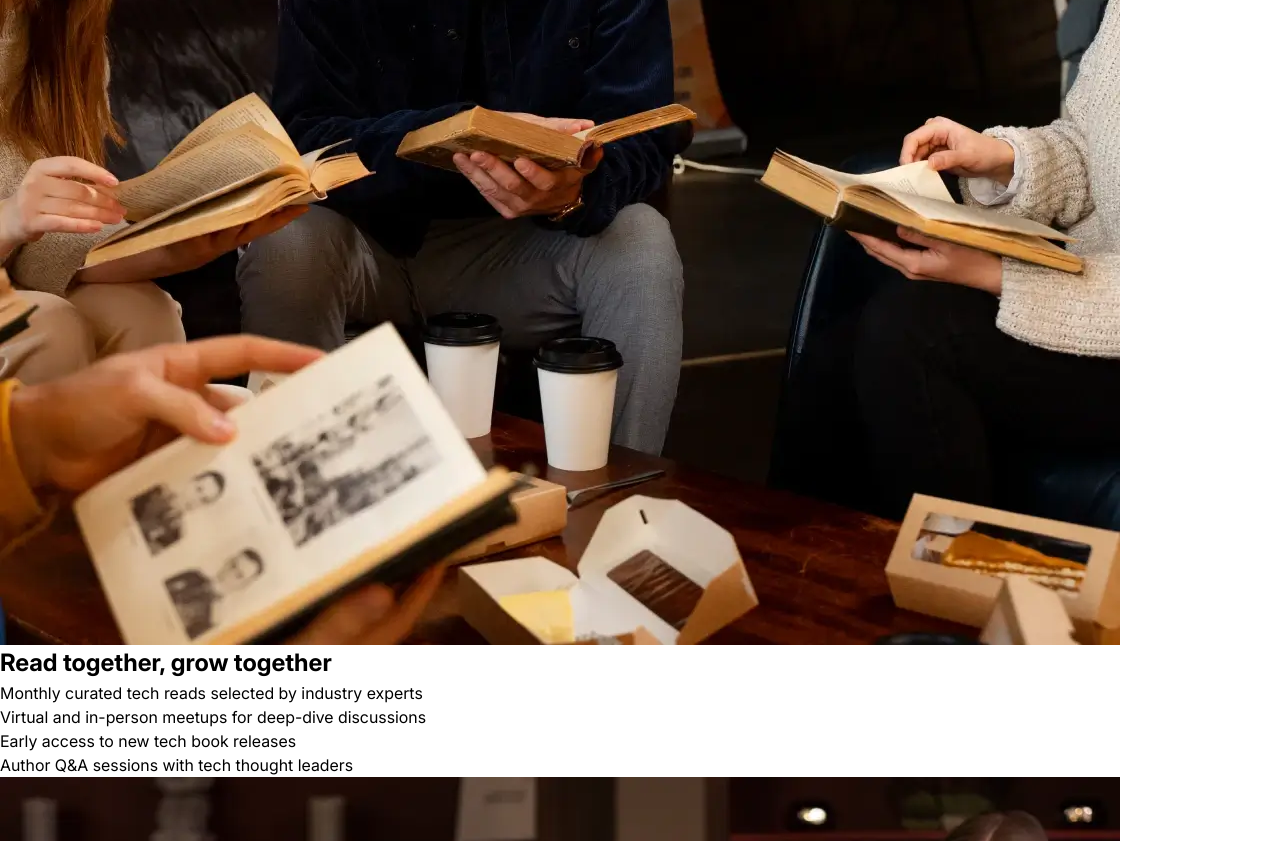
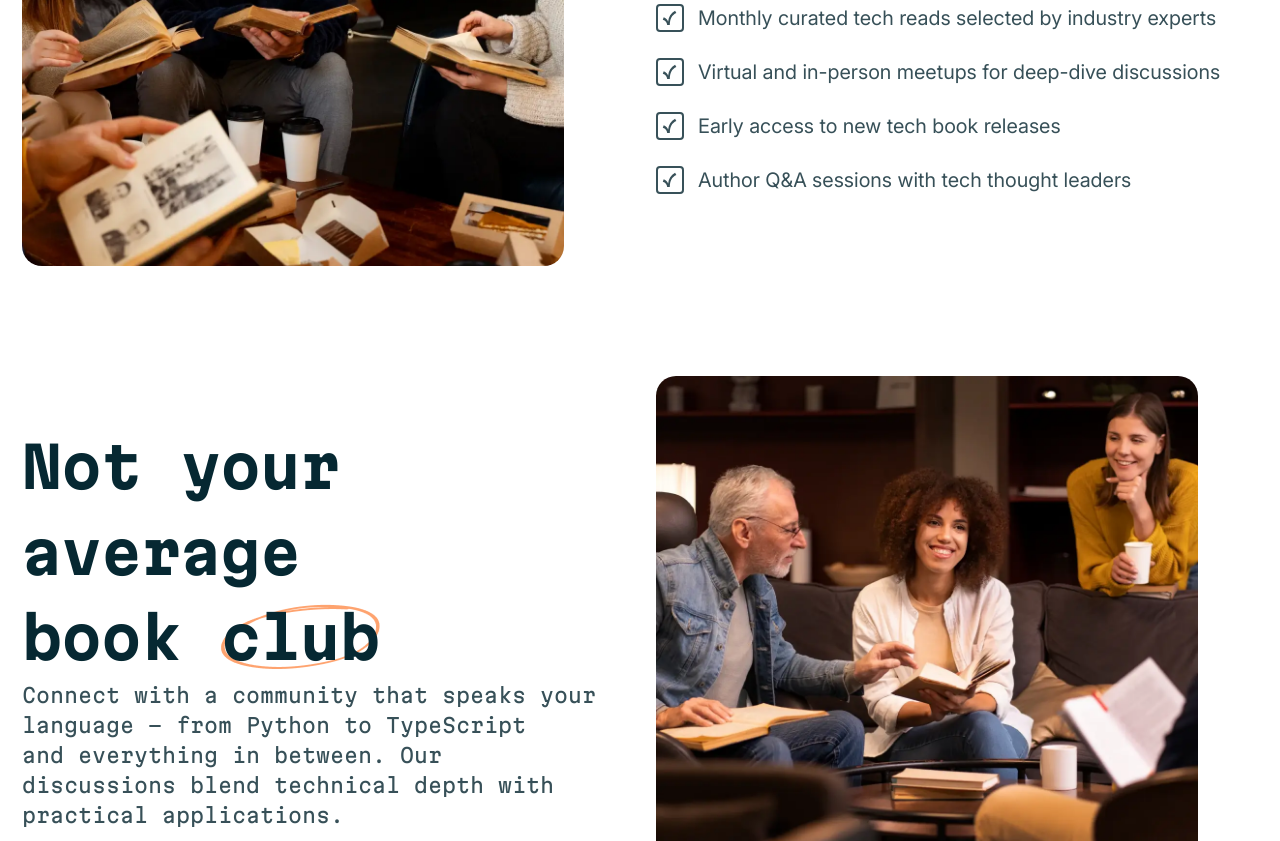
Before and after one commit to Silkiercomet/definitive-tech-book-club, a plain HTML site: page index.html in a window 1280 px wide. Shown: the part 1219-2060 px from the top of the page. Drawn offline with Linux system fonts and the light colour scheme; a web font is replaced by a local one.

Commit message:
Update features section in index.html; enhance layout and styles in style.css for better presentation and readability

```diff
--- a/index.html
+++ b/index.html
@@ -92,7 +92,7 @@
         </figure>
         <div>
           <h2>Read together, grow together</h2>
-          <ul>
+          <ul class="features-list">
             <li>
               <i class="check-icon"></i>Monthly curated tech reads selected by
               industry experts
@@ -120,24 +120,11 @@
           />
         </figure>
         <div>
-          <h2>Read together, grow together</h2>
-          <ul>
-            <li>
-              <i class="check-icon"></i>Monthly curated tech reads selected by
-              industry experts
-            </li>
-            <li>
-              <i class="check-icon"></i>Virtual and in-person meetups for
-              deep-dive discussions
-            </li>
-            <li>
-              <i class="check-icon"></i>Early access to new tech book releases
-            </li>
-            <li>
-              <i class="check-icon"></i>Author Q&A sessions with tech thought
-              leaders
-            </li>
-          </ul>
+          <h2>Not your average book <span>club</span></h2>
+          <p>
+            Connect with a community that speaks your language - from Python to TypeScript and everything in between. Our discussions blend technical depth with practical applications.
+          </p>
+
         </div>
       </section>
 
@@ -255,13 +242,28 @@
                     class="avatars"
                   />
                 </figure>
-        <div>
-          <figure>
-            <img src="assets/media/icons/icon-star.svg" alt="icon of a star" />
-            <img src="assets/media/icons/icon-star.svg" alt="icon of a star" />
-            <img src="assets/media/icons/icon-star.svg" alt="icon of a star" />
-            <img src="assets/media/icons/icon-star.svg" alt="icon of a star" />
-            <img src="assets/media/icons/icon-star.svg" alt="icon of a star" />
+                <div >
+                  <figure class="stars-row">
+                    <img
+                      src="assets/media/icons/icon-star.svg"
+                      alt="icon of a star"
+                    />
+                    <img
+                      src="assets/media/icons/icon-star.svg"
+                      alt="icon of a star"
+                    />
+                    <img
+                      src="assets/media/icons/icon-star.svg"
+                      alt="icon of a star"
+                    />
+                    <img
+                      src="assets/media/icons/icon-star.svg"
+                      alt="icon of a star"
+                    />
+                    <img
+                      src="assets/media/icons/icon-star.svg"
+                      alt="icon of a star"
+                    />
                   </figure>
                   <span>200+ developers joined already</span>
                 </div>
--- a/style.css
+++ b/style.css
@@ -85,6 +85,7 @@ input, button, textarea, select {
 /* 8. Avoid text overflows */
 p, h1, h2, h3, h4, h5, h6 {
   overflow-wrap: break-word;
+  font-family: "Martian Mono", "Inter", sans-serif;
 }
 
 /* 9. Improve line wrapping */
@@ -157,7 +158,6 @@ nav{
     background-clip: text;
     -webkit-background-clip: text;
     color: transparent;
-    font-family: "Martian Mono", "Inter", sans-serif;
   }
   p{
     max-width: 80ch;
@@ -192,3 +192,77 @@ nav{
   align-items: center;
   gap: 10px;
 }
+
+/* features */
+.wrapper{
+  display: grid;
+  gap: 66px;
+}
+.features{
+  display: grid;
+  grid-template-columns: 1fr 1fr;
+  grid-template-rows: 1fr;
+  gap: 32px;
+  justify-content: center;
+  align-items: center;
+  margin-top: 40px;
+  padding: 22px;
+  max-width: 1300px;
+  margin-inline: auto;
+  & > *{
+    flex: 1;
+  }
+  div h2{
+    font-size: 3.55rem;
+    color: var(--stellar-explorer);
+  }
+  figure {
+    max-width: 90%;
+    img{
+      border-radius: 20px;
+    }
+  }
+
+}
+.features-list{
+  list-style: none;
+  padding-block: 1rem;
+  display: flex;
+  flex-direction: column;
+  gap: 1.5rem;
+
+
+}
+.features-list li{
+  font-size: 1.25rem;
+  color: var(--midsummer-night);
+
+  background-image: url('assets/media/icons/icon-check.svg');
+  background-position: center left;
+  background-repeat: no-repeat;
+    padding-left: 42px;
+
+}
+.reverse {
+  flex-direction: row-reverse;
+  margin-top: 0;
+  div{
+    grid-column: 1/2;
+    grid-row: 1/2;
+    p{
+        font-size: 1.25rem;
+  color: var(--midsummer-night);
+    }
+  }
+  figure{
+    grid-column: 2/3;
+     grid-row: 1/2;
+  }
+}
+.reverse div h2 span{
+  background-image: url(assets/media/images/pattern-circle.png);
+  background-size: contain;
+  background-repeat: no-repeat;
+  background-position: center;
+}
+/* features */
```
Lines whose indentation alone changed are shown as unchanged.
